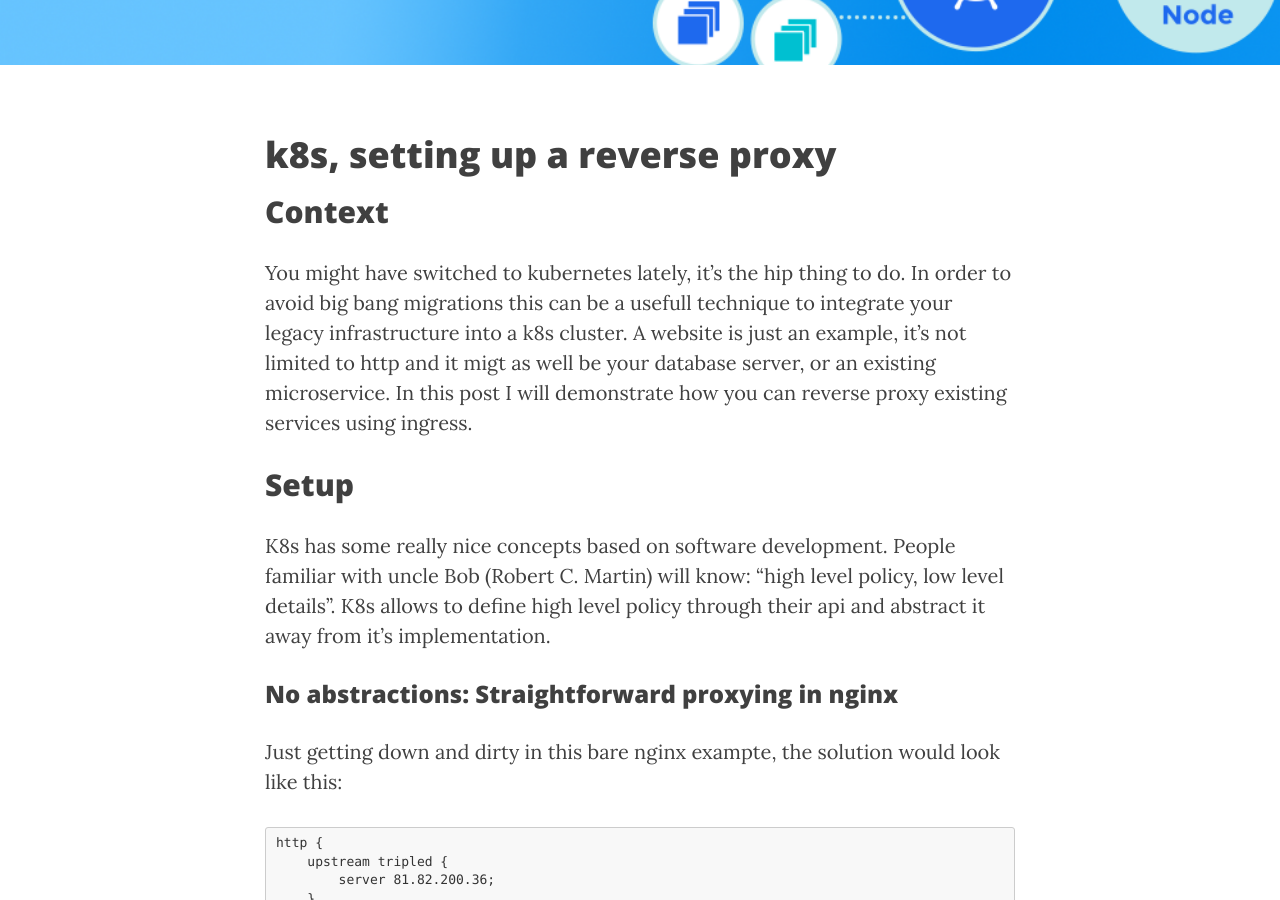
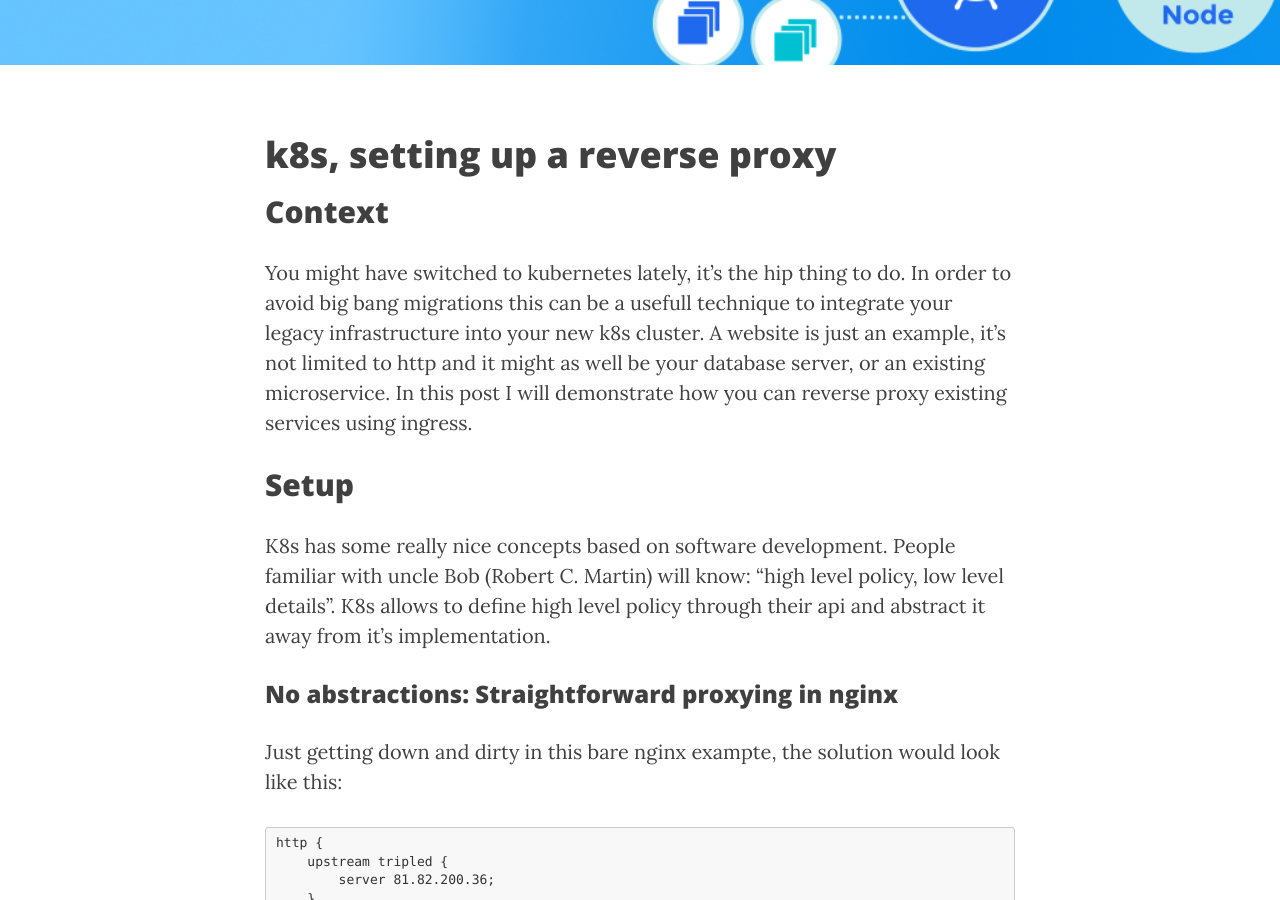
Before and after one commit to tripledio/tripledio.github.io, a Jekyll site: the page built from _posts/2018-03-01-k8s-reverse-proxy.md, in a window 1280 px wide and 900 px high, scrolled down 408 px. Built offline with Jekyll 4.4.1, drawn with Linux system fonts in a browser that asks for light colours; nearby versions of some CDN libraries.

Commit message:
small typo

```diff
--- a/_posts/2018-03-01-k8s-reverse-proxy.md
+++ b/_posts/2018-03-01-k8s-reverse-proxy.md
@@ -7,7 +7,7 @@ header-img: "img/k8s-reverse-proxy/k8sbanner.png"
 # k8s, setting up a reverse proxy
 
 ## Context
-You might have switched to kubernetes lately, it's the hip thing to do. In order to avoid big bang migrations this can be a usefull technique to integrate your legacy infrastructure into a k8s cluster. A website is just an example, it's not limited to http and it migt as well be your database server, or an existing microservice. In this post I will demonstrate how you can reverse proxy existing services using ingress.
+You might have switched to kubernetes lately, it's the hip thing to do. In order to avoid big bang migrations this can be a usefull technique to integrate your legacy infrastructure into your new k8s cluster. A website is just an example, it's not limited to http and it might as well be your database server, or an existing microservice. In this post I will demonstrate how you can reverse proxy existing services using ingress.
 
 ## Setup
 K8s has some really nice concepts based on software development. People familiar with uncle Bob (Robert C. Martin) will know: "high level policy, low level details". K8s allows to define high level policy through their api and abstract it away from it's implementation.
```
